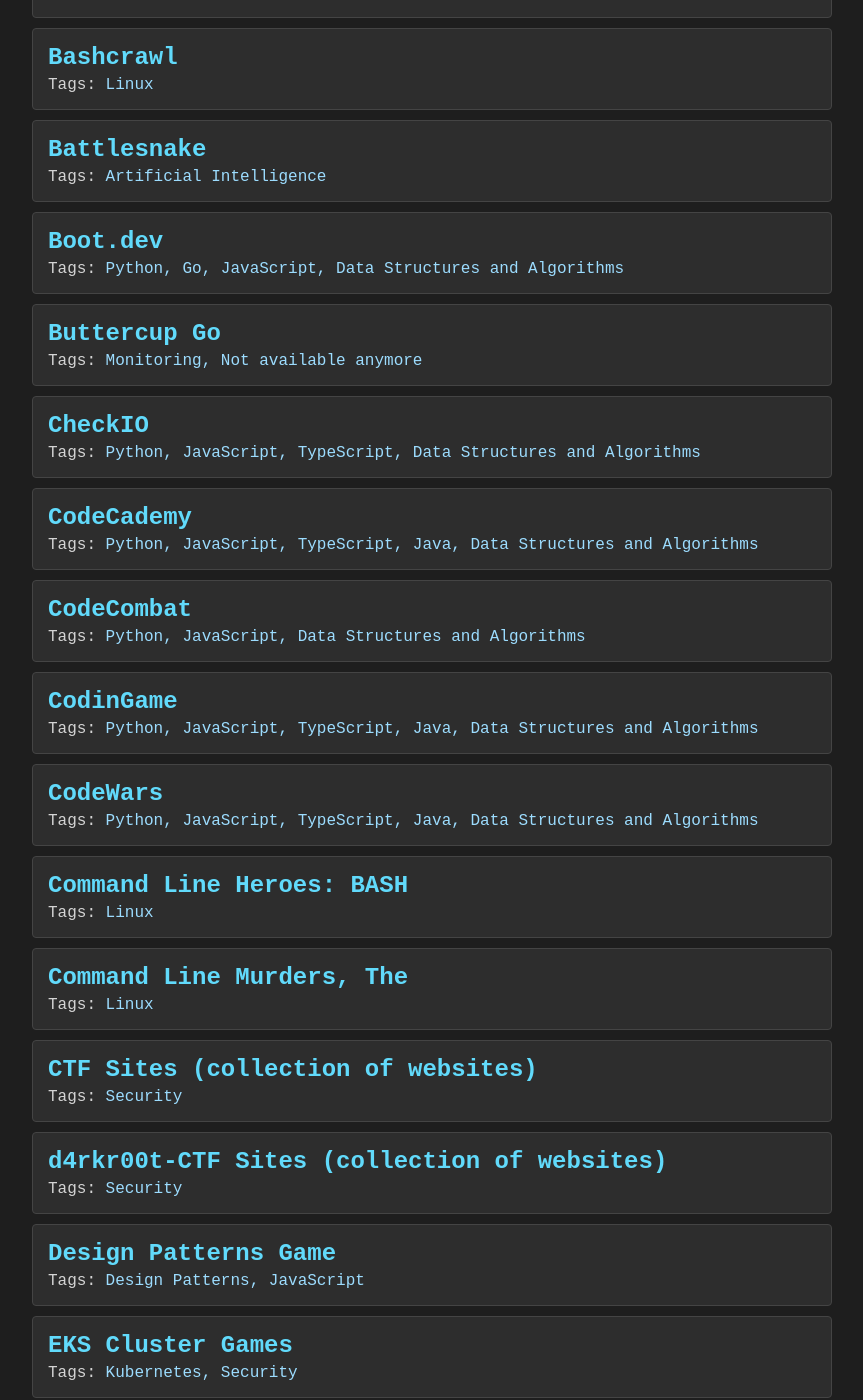
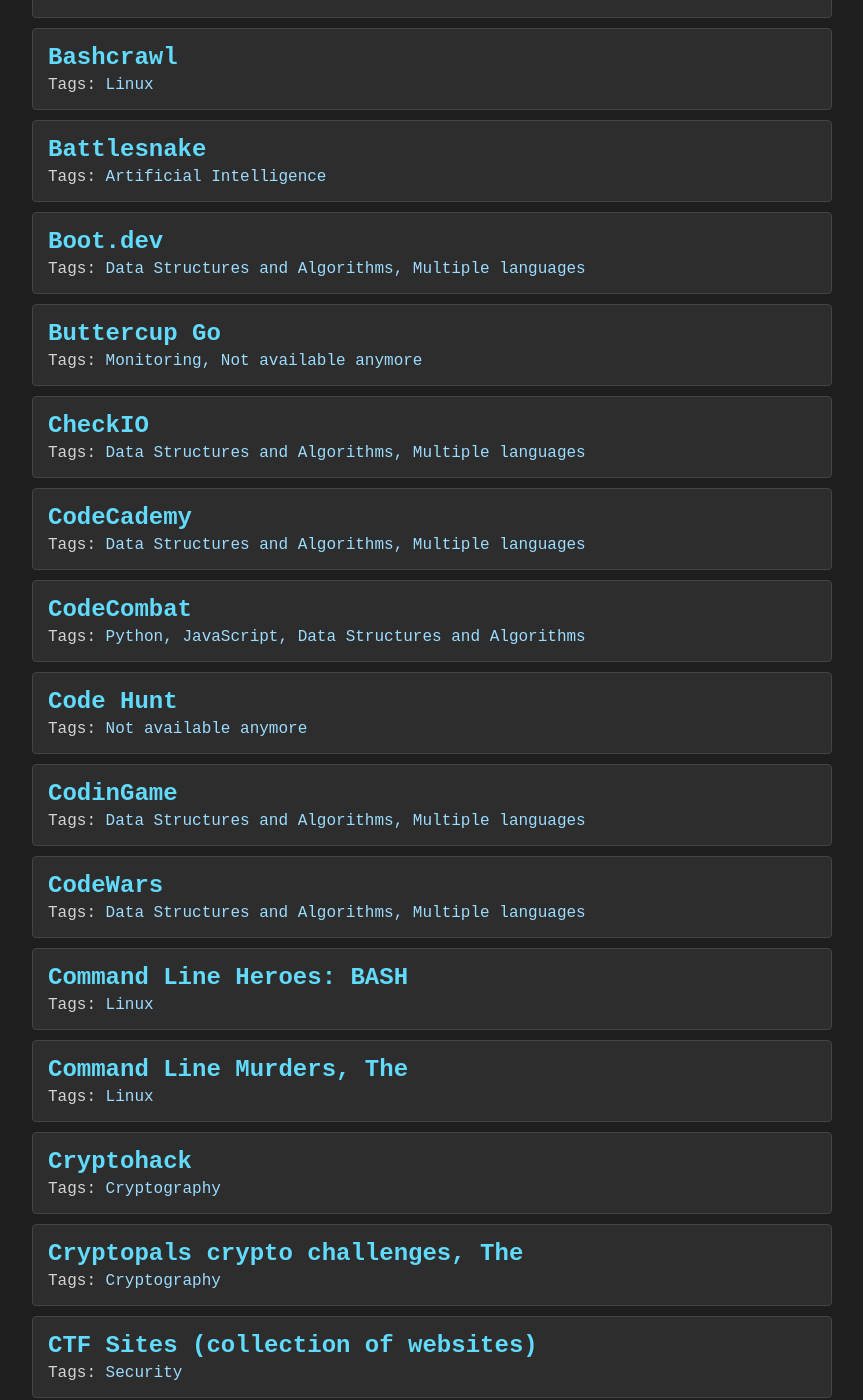
Before and after one commit to zoli90/GamifiedProgramming, a Jekyll site: the page built from index.html, in a window 1280 px wide and 1400 px high, scrolled down 408 px. Shown: the whole window, without its empty margins (208-1071 px from the left). Built offline with Jekyll 4.4.1, drawn with Linux system fonts in a browser that asks for light colours; some of the changed text lies outside the part shown.

Commit message:
New titles, add "Multiple languages" tag

```diff
--- a/_data/tutorials.yml
+++ b/_data/tutorials.yml
@@ -15,31 +15,40 @@
   tags: ["Artificial Intelligence"]
 - name: "Boot.dev"
   url: "https://www.boot.dev/"
-  tags: ["Python", "Go", "JavaScript", "Data Structures and Algorithms"]
+  tags: ["Data Structures and Algorithms", "Multiple languages"]
 - name: "Buttercup Go"
   url: "https://www.splunk.com/en_us/blog/conf-splunklive/buttercup-games.html"
   tags: ["Monitoring", "Not available anymore"]
 - name: "CheckIO"
   url: "https://checkio.org"
-  tags: ["Python", "JavaScript", "TypeScript", "Data Structures and Algorithms"]
+  tags: ["Data Structures and Algorithms", "Multiple languages"]
 - name: "CodeCademy"
   url: "https://www.codecademy.com/"
-  tags: ["Python", "JavaScript", "TypeScript", "Java", "Data Structures and Algorithms"]
+  tags: ["Data Structures and Algorithms", "Multiple languages"]
 - name: "CodeCombat"
   url: "https://www.codecombat.com/"
   tags: ["Python", "JavaScript", "Data Structures and Algorithms"]
+- name: "Code Hunt"
+  url: "http://codehunt.com/"
+  tags: ["Not available anymore"]
 - name: "CodinGame"
   url: "https://codingame.com/"
-  tags: ["Python", "JavaScript", "TypeScript", "Java", "Data Structures and Algorithms"]
+  tags: ["Data Structures and Algorithms", "Multiple languages"]
 - name: "CodeWars"
   url: "https://www.codewars.com/"
-  tags: ["Python", "JavaScript", "TypeScript", "Java", "Data Structures and Algorithms"]
+  tags: ["Data Structures and Algorithms", "Multiple languages"]
 - name: "Command Line Heroes: BASH"
   url: "https://arcade.redhat.com/bash/index.html"
   tags: ["Linux"]
 - name: "Command Line Murders, The"
   url: "https://github.com/veltman/clmystery"
   tags: ["Linux"]
+- name: "Cryptohack"
+  url: "https://cryptohack.org/"
+  tags: ["Cryptography"]
+- name: "Cryptopals crypto challenges, The"
+  url: "https://cryptopals.com/"
+  tags: ["Cryptography"]
 - name: "CTF Sites (collection of websites)"
   url: "https://ctfsites.github.io/"
   tags: ["Security"]
@@ -49,15 +58,24 @@
 - name: "Design Patterns Game"
   url: "https://designpatternsgame.com/"
   tags: ["Design Patterns", "JavaScript"]
+- name: "Dungeons and Developers"
+  url: "http://dungeonsanddevelopers.com/"
+  tags: ["Not available anymore"]
 - name: "EKS Cluster Games"
   url: "https://eksclustergames.com/"
   tags: ["Kubernetes", "Security"]
+- name: "Exercism"
+  url: "https://exercism.org"
+  tags: ["Data Structures and Algorithms", "Multiple languages"]
+- name: "FightCode"
+  url: "http://fightcodegame.com/"
+  tags: ["Not available anymore"]
 - name: "Gandalf"
   url: "https://gandalf.lakera.ai/"
   tags: ["LLMs", "Security", "Artificial Intelligence"]
 - name: "HackerRank"
   url: "https://www.hackerrank.com"
-  tags: ["Python", "JavaScript", "TypeScript", "Java", "Data Structures and Algorithms"]
+  tags: ["Data Structures and Algorithms", "Multiple languages"]
 - name: "HaskellQuest"
   url: "https://github.com/roger-uw/HaskellQuest"
   tags: ["Haskell"]
@@ -78,13 +96,16 @@
   tags: ["Git"]
 - name: "LeetCode"
   url: "https://leetcode.com/"
-  tags: ["Python", "JavaScript", "TypeScript", "Java", "Data Structures and Algorithms"]
+  tags: ["Data Structures and Algorithms", "Multiple languages"]
 - name: "Linux Survival"
   url: "https://linuxsurvival.com/"
   tags: ["Linux"]
 - name: "Oh My Git!"
   url: "https://ohmygit.org/"
   tags: ["Git"]
+- name: "Operation Deep Magic: Cryptanalysis"
+  url: "https://store.steampowered.com/app/1218030/Operation_Deep_Magic_Cryptanalysis/"
+  tags: ["Cryptography"]
 - name: "Over the wire wargames"
   url: "https://overthewire.org/wargames/"
   tags: ["Security"]
@@ -100,6 +121,9 @@
 - name: "Robocode Tank Royale"
   url: "https://github.com/robocode-dev/tank-royale"
   tags: ["Java", "Artificial Intelligence"]
+- name: "Ruby Warrior"
+  url: "https://www.bloc.io/ruby-warrior#/"
+  tags: ["Ruby on Rails", "Not available anymore"]
 - name: "Sad Servers"
   url: "https://sadservers.com/"
   tags: ["Linux"]
@@ -111,7 +135,7 @@
   tags: ["SQL", "Databases", "PostgreSQL", "Build from source"]
 - name: "SoloLearn"
   url: "https://sololearn.com/"
-  tags: ["Python", "JavaScript", "TypeScript", "Java", "Data Structures and Algorithms"]
+  tags: ["Data Structures and Algorithms", "Multiple languages"]
 - name: "SQL Island"
   url: "https://sql-island.informatik.uni-kl.de/"
   tags: ["SQL", "Databases"]
@@ -127,6 +151,9 @@
 - name: "Terminus"
   url: "https://web.mit.edu/mprat/Public/web/Terminus/Web/main.html"
   tags: ["Linux"]
+- name: "Tetris-SQL"
+  url: "https://github.com/nuno-faria/tetris-sql"
+  tags: ["SQL", "Databases", "Demo", "PostgreSQL"]
 - name: "TigerBeetle Sim"
   url: "https://sim.tigerbeetle.com/"
   tags: ["Demo", "Databases"]
```
